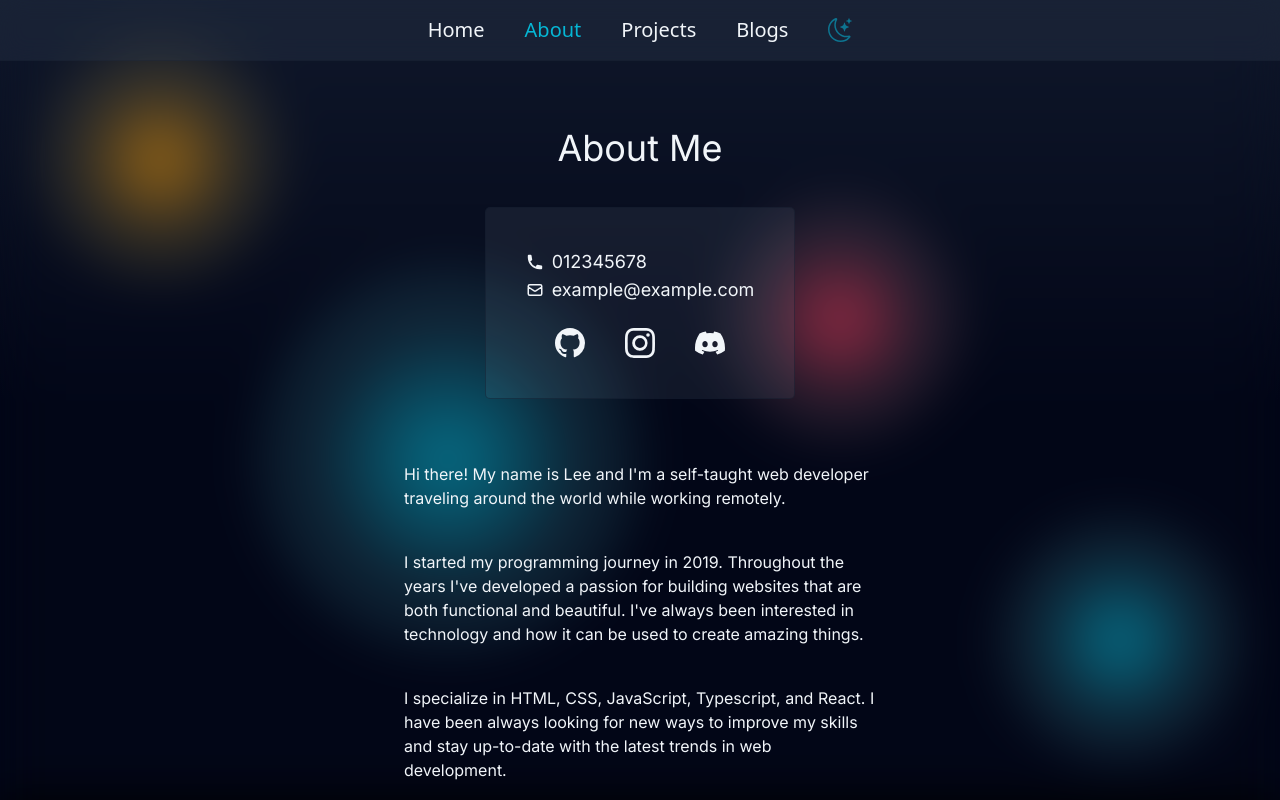
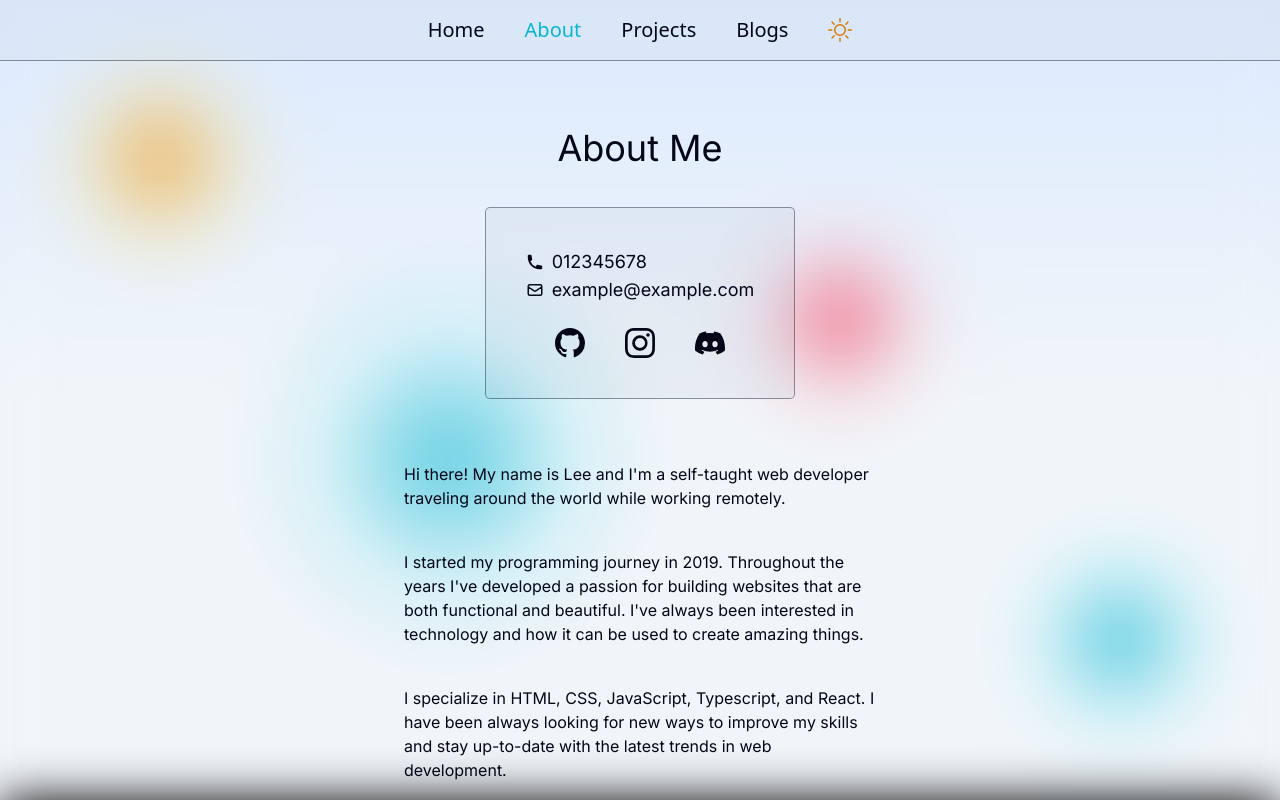
Before and after one commit to ecmCode/nextjs-portfolio, a Next.js app: page /about in a window 1280 px wide. Shown: the top 800 px of the page. Built offline with nearby package versions, Linux system fonts and the light colour scheme.

Commit message:
implement auto theme change window.matchMedia

```diff
--- a/src/pages/_app.tsx
+++ b/src/pages/_app.tsx
@@ -4,15 +4,39 @@ import MainPage from "@/components/global/MainPage/MainPage";
 import "./globals.css";
 import Gradient from "@/components/global/Gradient/Gradient";
 import Footer from "@/components/global/Footer/Footer";
-import { useState } from "react";
+import { useEffect, useState } from "react";
 import ThemeProvider from "@/components/global/ThemeProvider/ThemeProvider";
 
 const App = ({ Component, pageProps }: AppProps) => {
-  const [darkmode, setDarkmode] = useState(true);
+  const [darkmode, setDarkmode] = useState<boolean>(false);
+
+  useEffect(() => {
+    //query window media to get initial theme
+    // if windows exists and 'prefers-color-scheme: dark' matches,
+    // initial theme will be dark
+    window.matchMedia &&
+      setDarkmode(window.matchMedia("(prefers-color-scheme: dark)").matches);
+  }, []);
+
+  useEffect(() => {
+    // while on the runtime, listen the prefers-color-scheme media
+    // darkmode theme changes as color scheme changes
+    const darkModePreference =
+      window.matchMedia && window.matchMedia("(prefers-color-scheme: dark)");
+
+    // recommended method for newer browsers: specify event-type as first argument
+    darkModePreference.addEventListener("change", (e) =>
+      setDarkmode(e.matches)
+    );
+    return darkModePreference.removeEventListener("change", (e) =>
+      setDarkmode(e.matches)
+    );
+  }, []);
+
   return (
     <ThemeProvider darkmode={darkmode}>
       <Gradient />
-      <Navbar darkmode={darkmode} setDarkmode={setDarkmode}/>
+      <Navbar darkmode={darkmode} setDarkmode={setDarkmode} />
       <MainPage>
         <Component {...pageProps} />
         <Footer />
```
